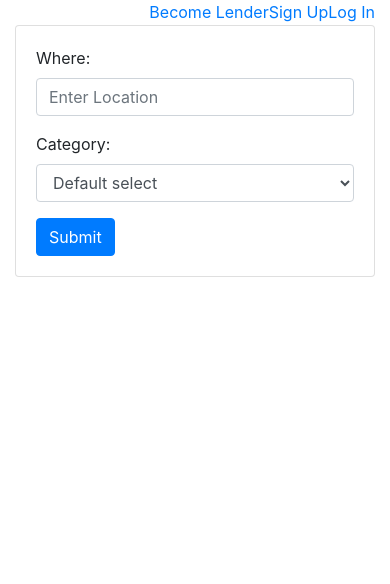
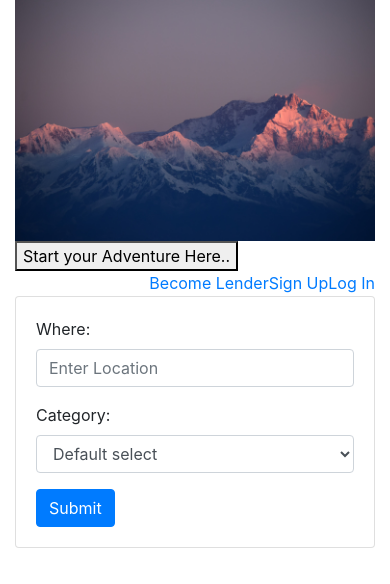
Before and after one commit to ashd32/gear2peer, a plain HTML site: page public/html/index.html in a window 390 px wide. Drawn offline with nearby package versions, Linux system fonts and the light colour scheme.

Commit message:
fixed email input bug

```diff
--- /dev/null
+++ b/public/css/reset.css
@@ -0,0 +1,48 @@
+/* http://meyerweb.com/eric/tools/css/reset/
+   v2.0 | 20110126
+   License: none (public domain)
+*/
+
+html, body, div, span, applet, object, iframe,
+h1, h2, h3, h4, h5, h6, p, blockquote, pre,
+a, abbr, acronym, address, big, cite, code,
+del, dfn, em, img, ins, kbd, q, s, samp,
+small, strike, strong, sub, sup, tt, var,
+b, u, i, center,
+dl, dt, dd, ol, ul, li,
+fieldset, form, label, legend,
+table, caption, tbody, tfoot, thead, tr, th, td,
+article, aside, canvas, details, embed,
+figure, figcaption, footer, header, hgroup,
+menu, nav, output, ruby, section, summary,
+time, mark, audio, video {
+	margin: 0;
+	padding: 0;
+	border: 0;
+	font-size: 100%;
+	font: inherit;
+	vertical-align: baseline;
+}
+/* HTML5 display-role reset for older browsers */
+article, aside, details, figcaption, figure,
+footer, header, hgroup, menu, nav, section {
+	display: block;
+}
+body {
+	line-height: 1;
+}
+ol, ul {
+	list-style: none;
+}
+blockquote, q {
+	quotes: none;
+}
+blockquote:before, blockquote:after,
+q:before, q:after {
+	content: '';
+	content: none;
+}
+table {
+	border-collapse: collapse;
+	border-spacing: 0;
+}
--- a/public/css/style.css
+++ b/public/css/style.css
@@ -1,3 +1,3 @@
-.userInputForm{
-    border: solid 2px black;
+body {
+    background-color: blue;
 }
--- a/public/html/index.html
+++ b/public/html/index.html
@@ -15,6 +15,17 @@
 
 <body>
     <div class="container-fluid">
+        <div class = "row">
+            <div class = "col-md-12">
+                <img style = "width: 100%;" src="../images/altitude-clouds-cold-933054.jpg">
+            </div>
+        </div>
+        <div class = "row">
+            <div class = "col-md-12">
+                <button class = "adventureButton">Start your Adventure Here..</button>
+            </div>
+        </div>
+
         <!-- navbar -->
         <!-- lender button -->
         <ul class="nav justify-content-end">
@@ -141,8 +152,8 @@
                     <div class="card-body">
                         <form class = "userInputForm">
                         <div class="form-group">
-                            <label for="userInputEmail1">Where:</label>
-                            <input type="email" class="form-control" id="userInputEmail1" aria-describedby="emailHelp"
+                            <label for="userInputLocation">Where:</label>
+                            <input type="location" class="form-control" id="userInputLocation"
                             placeholder="Enter Location">
                         </div>
                         <div class="form-group">
```
Also changed, not shown: public/html/results.html (+3 -1 lines), public/images/altitude-clouds-cold-933054.jpg (added).
